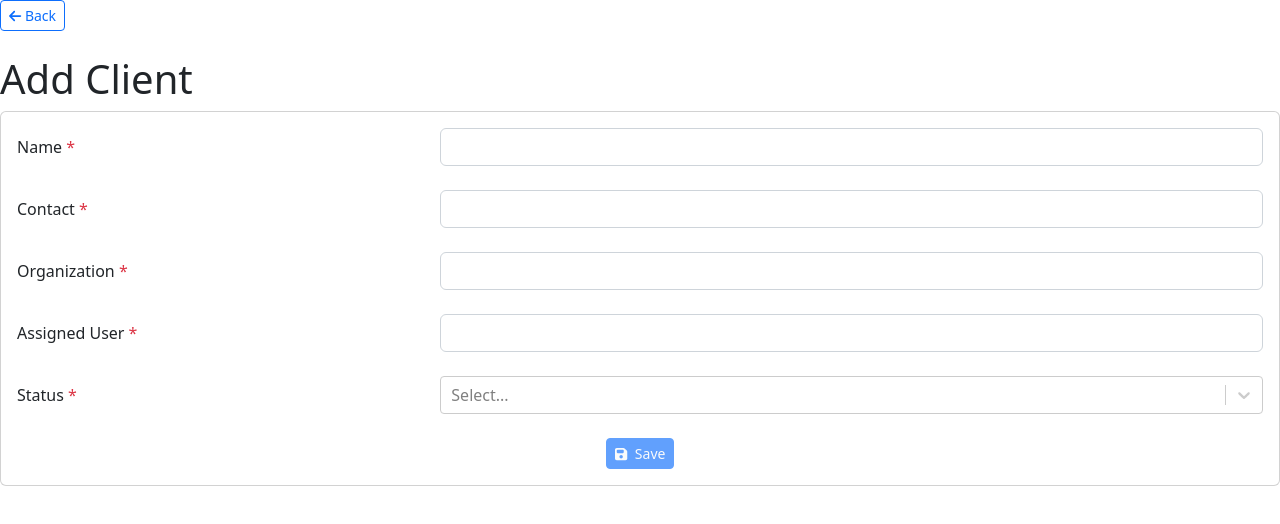
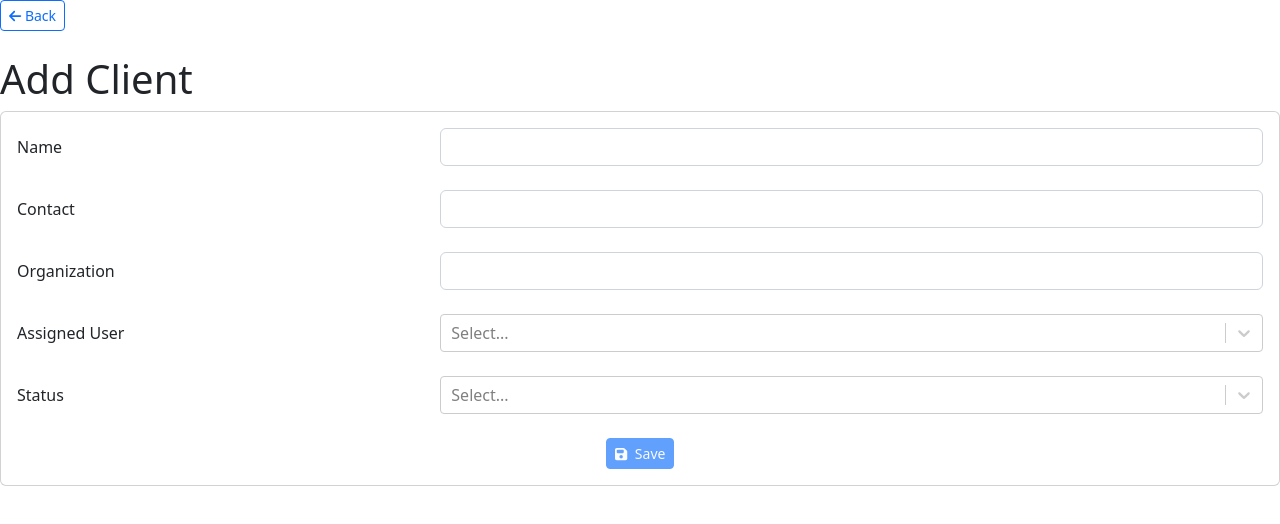
Before and after one commit to jandranrebbalangue/CRM, a React (Vite) app: page /add in a window 1280 px wide. Shown: the top 524 px of the page. Built offline with nearby package versions, Linux system fonts and the light colour scheme.

Commit message:
Fix assigned user and add creation date on view

```diff
--- a/src/pages/Clients/Form/index.tsx
+++ b/src/pages/Clients/Form/index.tsx
@@ -34,7 +34,13 @@ const AddClientForm = (): ReactJSXElement => {
   const { handleSubmit, getValues, reset, formState, watch } = methods;
   const { isSubmitting, isDirty } = formState;
   const status = watch("status");
-
+  const assignedUser = watch("assignedUser")
+  const getUserData = localStorage.getItem(USER_KEY) as string
+  const data = JSON.parse(getUserData)
+  const assignedUserOptions = data?.filter((item: ClientsProps) => item.id !== id).map((item: ClientsProps) => ({
+    label: item.name,
+    value: item.name
+  }));
 
   const onSubmit: SubmitHandler<FormValues> = data => {
     try {
@@ -92,9 +98,9 @@ const AddClientForm = (): ReactJSXElement => {
           setFormError(error.message)
         }
       }
-
       setProcessing(false);
     };
+
     if (id != null) getItem();
     else setProcessing(false);
 
@@ -122,7 +128,6 @@ const AddClientForm = (): ReactJSXElement => {
             <Input
               id="name"
               label="Name"
-              required={true}
               horizontal={true}
               isDisabled={typeof id === "string"}
             />
@@ -130,29 +135,24 @@ const AddClientForm = (): ReactJSXElement => {
               id="contact"
               label="Contact"
               type="number"
-              required={true}
               horizontal={true}
               isDisabled={typeof id === "string"}
             />
             <Input
               id="organization"
               label="Organization"
-              required={true}
               horizontal={true}
               isDisabled={typeof id === "string"}
             />
-            <Input
-              id="assignedUser"
-              label="Assigned User"
-              required={true}
+            <Select id="assignedUser" label="Assigned User"
               horizontal={true}
+              options={assignedUserOptions}
               isDisabled={typeof id === "string"}
-            />
+              value={assignedUser} />
             <Select
               id="status"
               label="Status"
               options={STATUS_OPTIONS}
-              required={true}
               horizontal={true}
               value={status}
             />
--- a/src/pages/Clients/View.tsx
+++ b/src/pages/Clients/View.tsx
@@ -48,10 +48,12 @@ const View = (): ReactJSXElement => {
                   <li>
                     Organization: <strong>{currentClient.organization}</strong>
                   </li>
+                  <li>
+                    Creation Date: <strong>{currentClient.createdBy}</strong>
+                  </li>
                 </ul>
               </Col>
               <Col>
-
                 <ul className="list-unstyled">
                   <li>
                     Assigned User: <strong>{currentClient.assignedUser}</strong>
```
